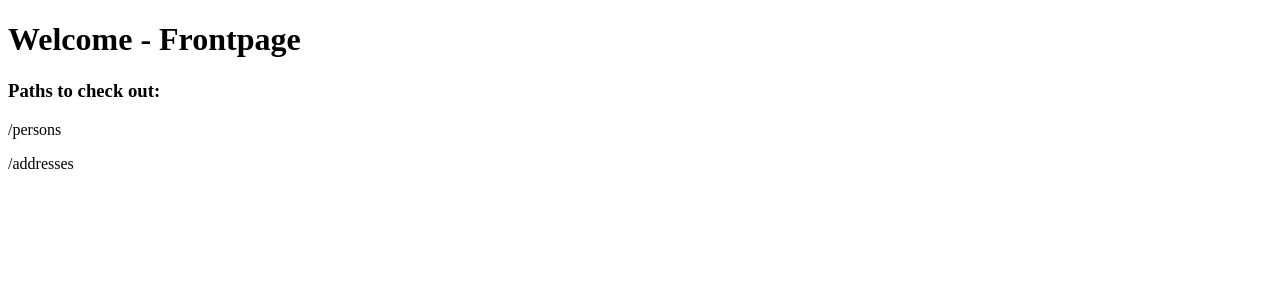
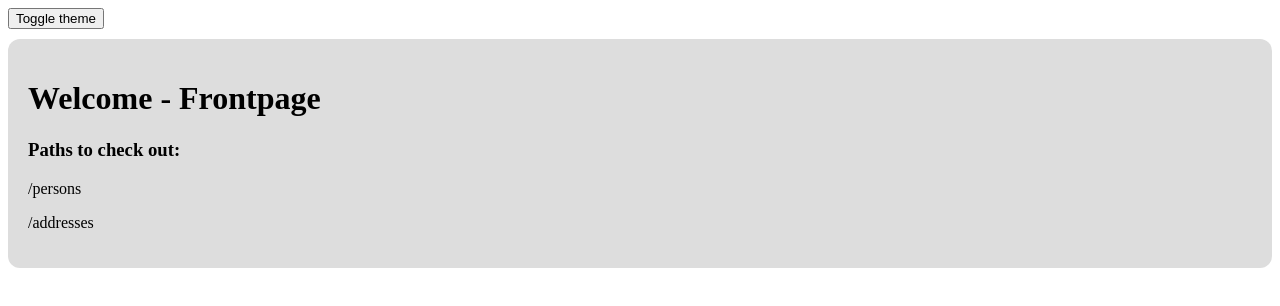
Before and after one commit to OwaisAD/graphql-demo, a React (Vite) app in the folder client/: page / in a window 1280 px wide. Shown: the top 306 px of the page. Built offline with nearby package versions, Linux system fonts and the light colour scheme.

Commit message:
added ThemeProvider

```diff
--- a/client/src/App.tsx
+++ b/client/src/App.tsx
@@ -5,6 +5,7 @@ import { Routes, Route, redirect } from "react-router-dom";
 import Home from "./pages/Home";
 import Persons from "./pages/Persons";
 import Addresses from "./pages/Addresses";
+import ThemeContextProvider from "./contexts/ThemeContext";
 
 const errorLink = onError(({ graphQLErrors, networkError }) => {
   if (graphQLErrors) {
@@ -23,11 +24,13 @@ const client = new ApolloClient({
 function App() {
   return (
     <ApolloProvider client={client}>
-      <Routes>
-        <Route path="/" element={<Home />} />
-        <Route path="/persons" element={<Persons />} />
-        <Route path="/addresses" element={<Addresses />} />
-      </Routes>
+      <ThemeContextProvider>
+        <Routes>
+          <Route path="/" element={<Home />} />
+          <Route path="/persons" element={<Persons />} />
+          <Route path="/addresses" element={<Addresses />} />
+        </Routes>
+      </ThemeContextProvider>
     </ApolloProvider>
   );
 }
--- /dev/null
+++ b/client/src/contexts/ThemeContext.tsx
@@ -0,0 +1,30 @@
+import { createContext, useState } from "react";
+import { Theme } from "../utils/types";
+
+const myTheme: Theme = {
+  isLight: true,
+  light: {
+    text: "#000",
+    ui: "#DDD",
+    bg: "#EEE",
+  },
+  dark: {
+    text: "#FFF",
+    ui: "#333",
+    bg: "#555",
+  },
+};
+
+export const ThemeContext = createContext<Theme>(myTheme);
+
+const ThemeContextProvider = (props: { children: JSX.Element }) => {
+  const [theme, setTheme] = useState(myTheme);
+  return (
+    <ThemeContext.Provider value={{ ...theme }}>
+      <button onClick={() => setTheme({ ...theme, isLight: !theme.isLight })}>Toggle theme</button>
+      {props.children}
+    </ThemeContext.Provider>
+  );
+};
+
+export default ThemeContextProvider;
--- a/client/src/pages/Home.tsx
+++ b/client/src/pages/Home.tsx
@@ -1,14 +1,25 @@
-import React from 'react'
+import React, { useContext } from "react";
+import { ThemeContext } from "../contexts/ThemeContext";
 
 const Home = () => {
+  const { isLight, light, dark } = useContext(ThemeContext);
+  const theme = isLight ? light : dark;
   return (
-    <div>
-        <h1>Welcome - Frontpage</h1>
-        <h3>Paths to check out:</h3>
-        <p>/persons</p>
-        <p>/addresses</p>
+    <div
+      style={{
+        background: theme.ui,
+        color: theme.text,
+        padding: "20px",
+        marginTop: "10px",
+        borderRadius: "12px",
+      }}
+    >
+      <h1>Welcome - Frontpage</h1>
+      <h3>Paths to check out:</h3>
+      <p>/persons</p>
+      <p>/addresses</p>
     </div>
-  )
-}
+  );
+};
 
-export default Home
+export default Home;
--- /dev/null
+++ b/client/src/utils/types.ts
@@ -0,0 +1,13 @@
+export type Theme = {
+  isLight: boolean;
+  light: {
+    text: string;
+    ui: string;
+    bg: string;
+  };
+  dark: {
+    text: string;
+    ui: string;
+    bg: string;
+  };
+};
```
